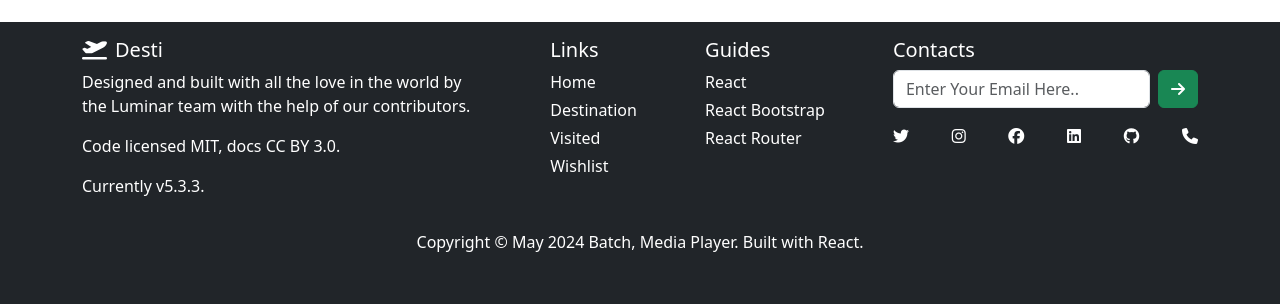
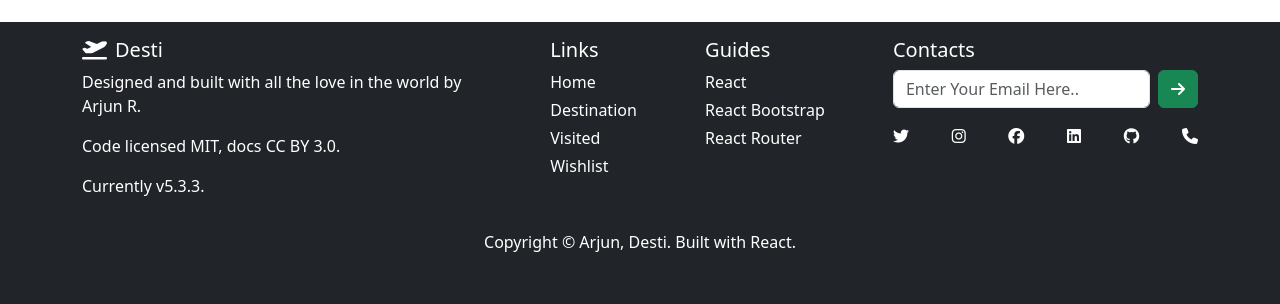
Before and after one commit to Arjun-000/Desti-app, a React (Vite) app: page /Wishlist in a window 1280 px wide. Shown: the part 254-558 px from the top of the page. Built offline with nearby package versions, Linux system fonts and the light colour scheme; no server answers.

Commit message:
Update Footer.jsx

```diff
--- a/src/components/Footer.jsx
+++ b/src/components/Footer.jsx
@@ -11,7 +11,7 @@ const Footer = () => {
           <div style={{width:'400px'}}>
             <h5><i class="fa-solid fa-plane-departure me-2"></i>
             Desti</h5>
-            <p>Designed and built with all the love in the world by the Luminar team with the help of our contributors.</p>
+            <p>Designed and built with all the love in the world by Arjun R.</p>
             <p>Code licensed MIT, docs CC BY 3.0.</p>
             <p>Currently v5.3.3.</p>
           </div>
@@ -50,7 +50,7 @@ const Footer = () => {
             </div>
           </div>
         </div>
-        <p className='text-center mt-3'>Copyright &copy; May 2024 Batch, Media Player. Built with React.</p>
+        <p className='text-center mt-3'>Copyright &copy; Arjun, Desti. Built with React.</p>
       </div>
     </div>
     </>
```
